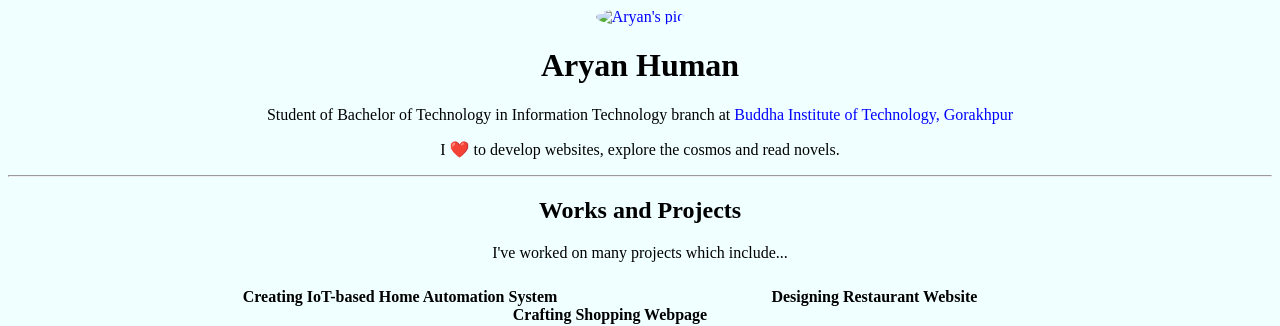
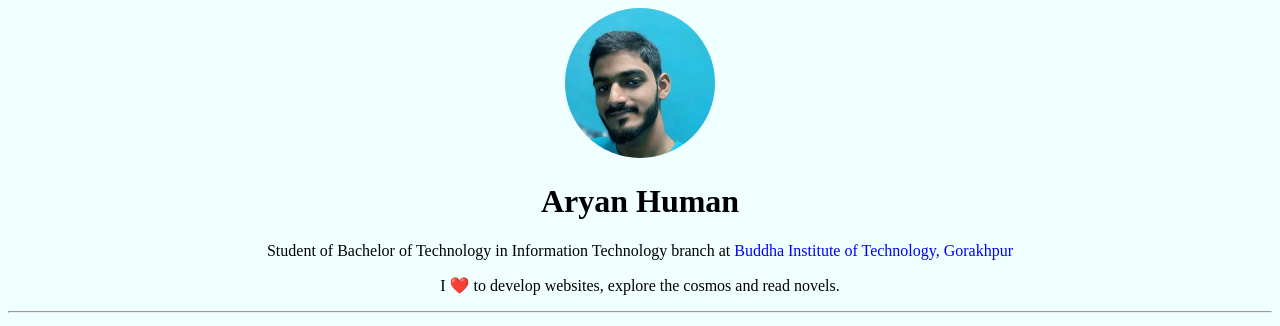
Before and after one commit to aryan-github123/aryan, a plain HTML site: page index.html in a window 1280 px wide. Shown: the top 326 px of the page. Drawn offline with Linux system fonts and the light colour scheme.

Commit message:
Update index.html

```diff
--- a/index.html
+++ b/index.html
@@ -12,7 +12,7 @@
 <body>
     <div id="main">
         <div class="head">
-            <a href="#"><img class="img" src="images/img.jpg" alt="Aryan's pic" height="150px"></a>
+            <a href="#"><img class="img" src="img.jpg" alt="Aryan's pic" height="150px"></a>
             <h1>Aryan Human</h1>
             <p>Student of Bachelor of Technology in Information Technology branch at <a href="https://www.bit.ac.in/" target="_blank">Buddha Institute of Technology, Gorakhpur</a></p>
             <p>I ❤️ to develop websites, explore the cosmos and read novels.</p>
```
